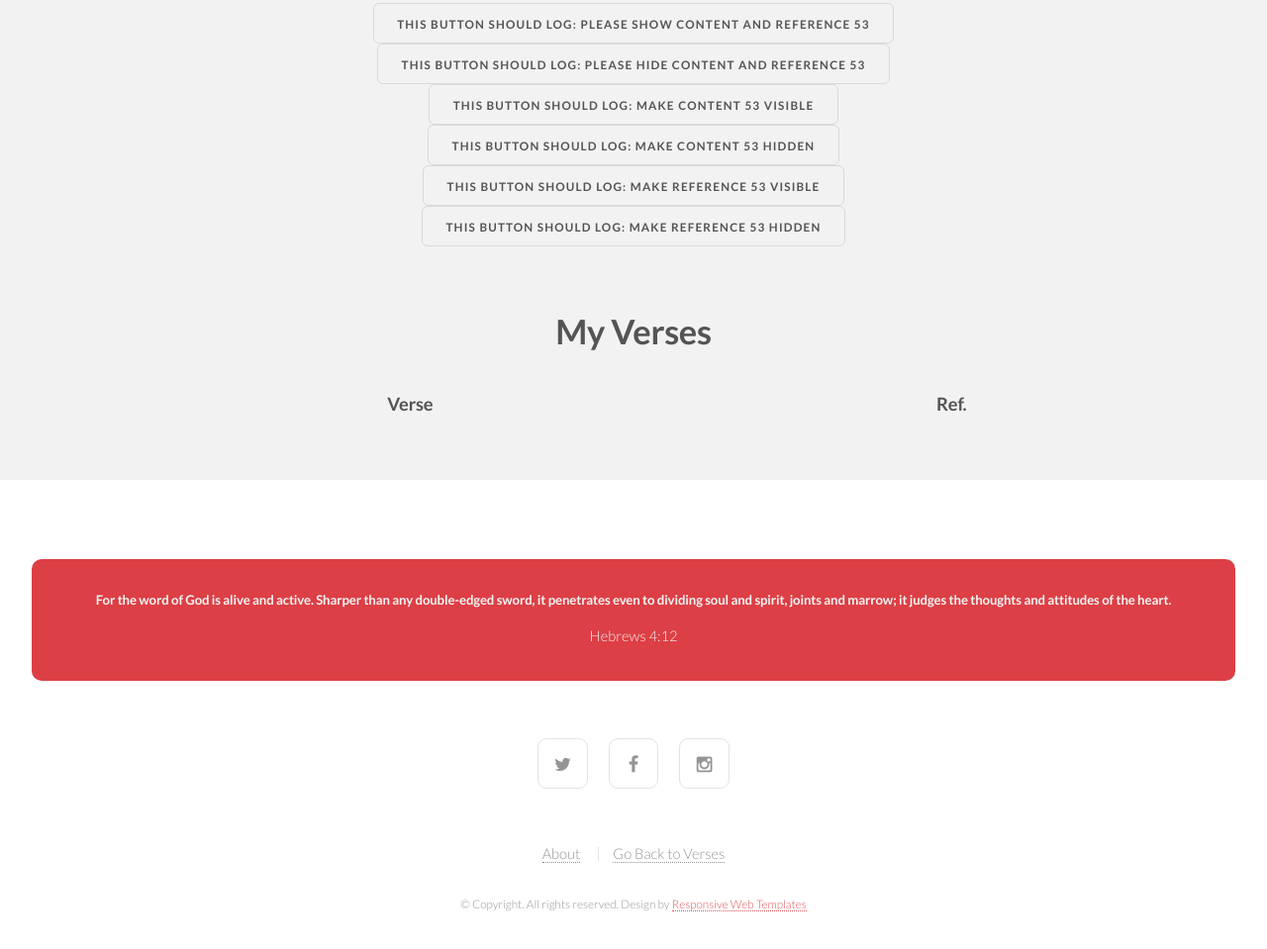
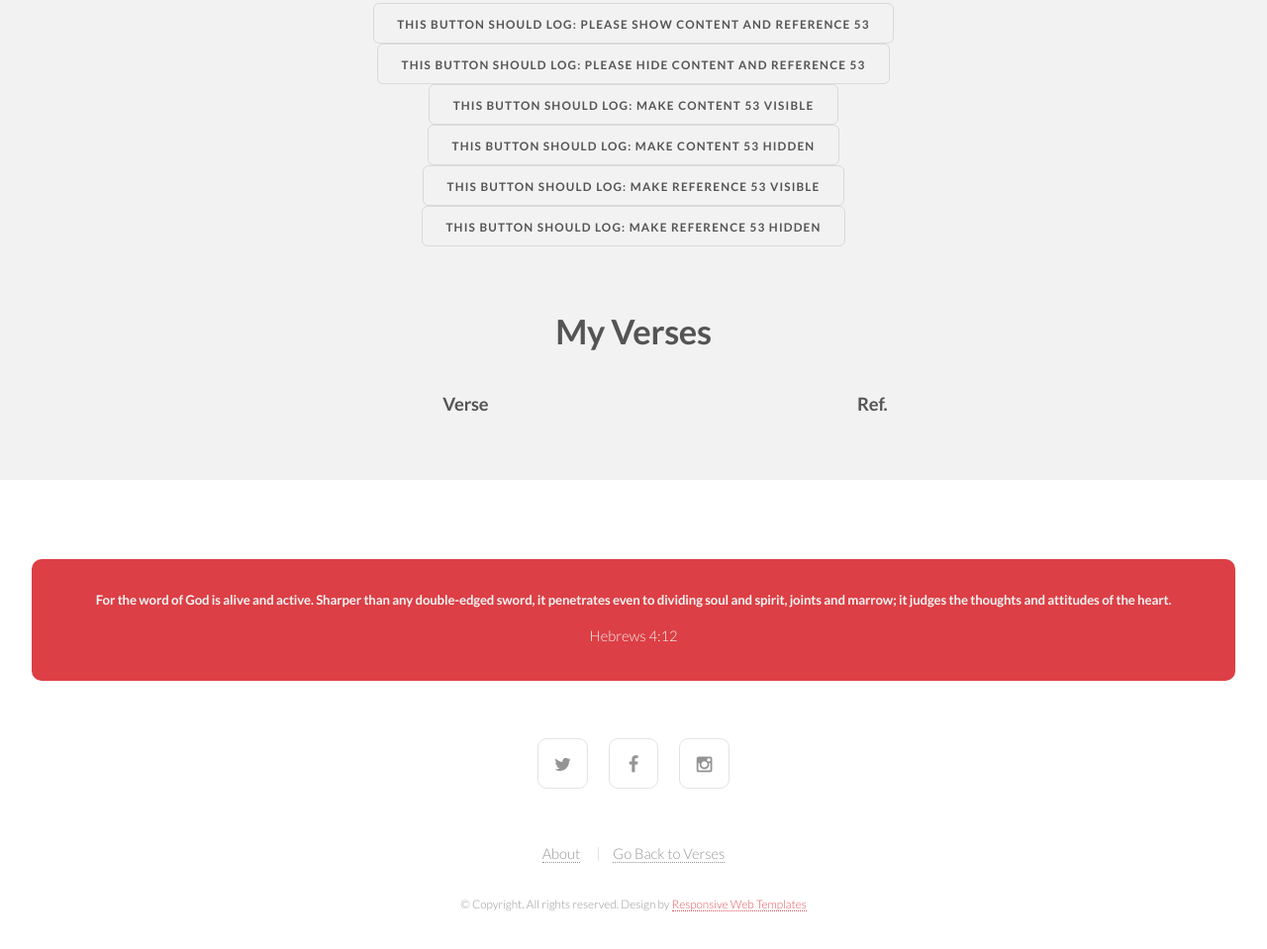
Before and after one commit to andy-han/fk-coding-class, a plain HTML site: page index.html in a window 1280 px wide. Shown: the part 881-1840 px from the top of the page at 99% size. Drawn offline with Linux system fonts and the light colour scheme.

Commit message:
my-verses

```diff
--- a/index.html
+++ b/index.html
@@ -88,6 +88,7 @@
             <input id="test6" type="submit">
         </div>
     </div>
+    <div id="my-verses" class="container">
     <!-- Column Headings -->
     <header class="major">
         <h2>My Verses</h2>
```
